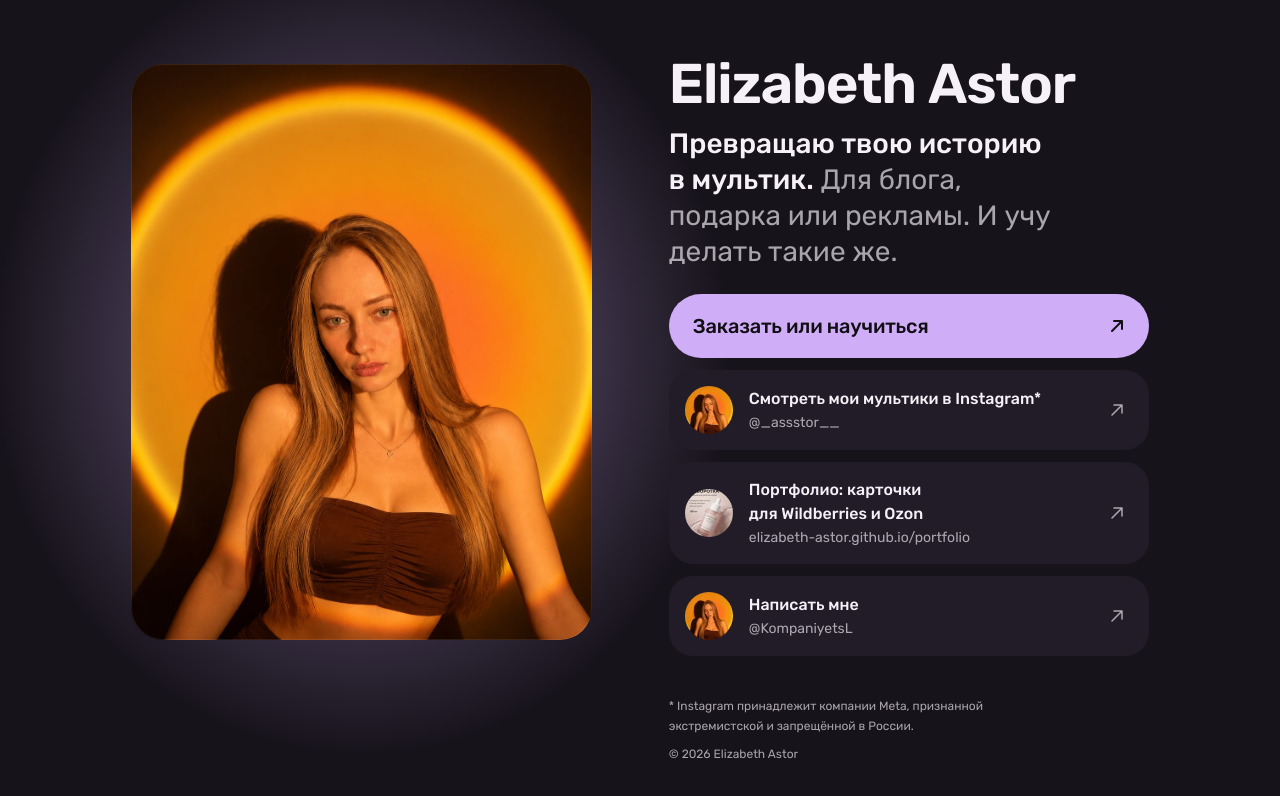
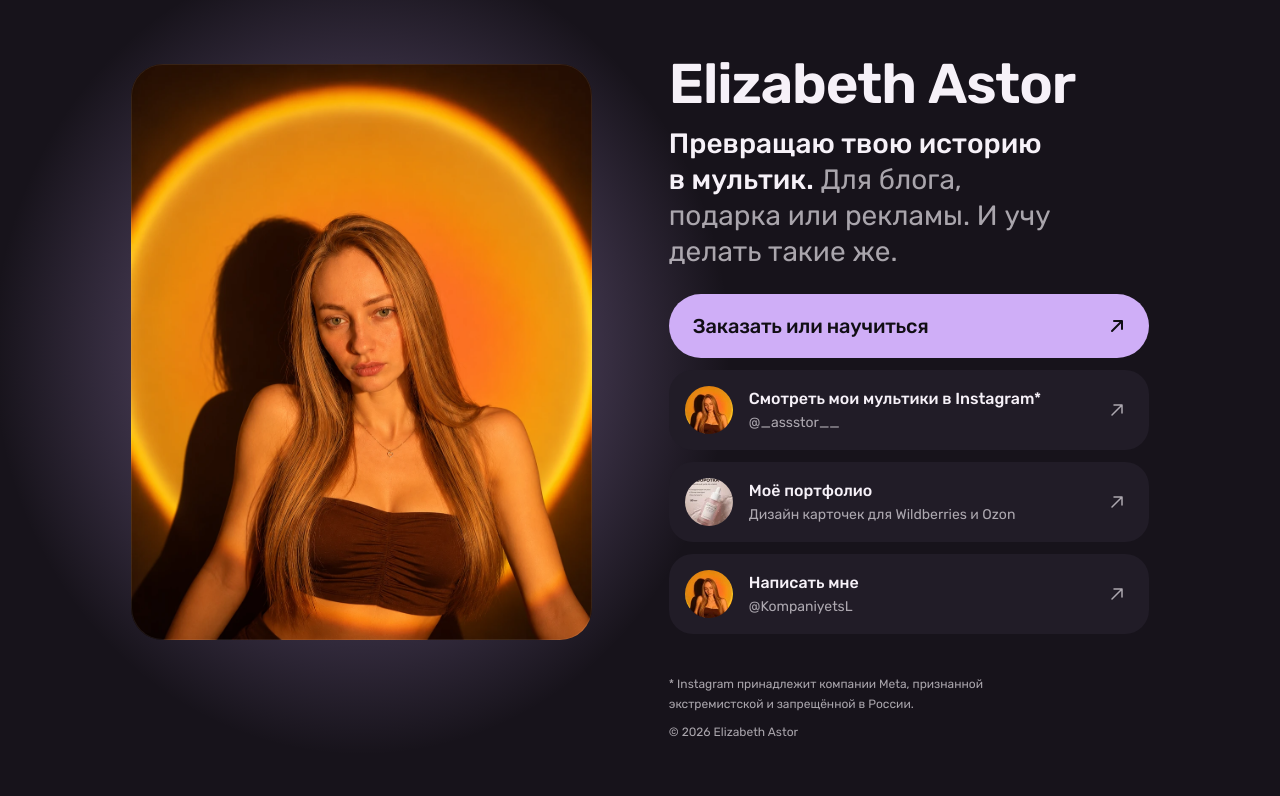
Before and after one commit to elizabeth-astor/elizabeth-astor.github.io, a plain HTML site: page index.html in a window 1280 px wide. Drawn offline with Linux system fonts and the light colour scheme.

Commit message:
Shorter portfolio card

```diff
--- a/index.html
+++ b/index.html
@@ -718,8 +718,8 @@
                   <img src="assets/portfolio-thumb.jpg" width="48" height="48" alt="" decoding="async" />
                 </picture>
                 <span class="card__text">
-                  <span class="card__title">Портфолио: карточки для&nbsp;Wildberries и&nbsp;Ozon</span>
-                  <span class="card__meta">elizabeth-astor.github.io/portfolio</span>
+                  <span class="card__title">Моё портфолио</span>
+                  <span class="card__meta">Дизайн карточек для&nbsp;Wildberries и&nbsp;Ozon</span>
                 </span>
                 <svg class="ic" viewBox="0 0 24 24" aria-hidden="true">
                   <path d="M7 17 17 7M9 7h8v8" />
```
